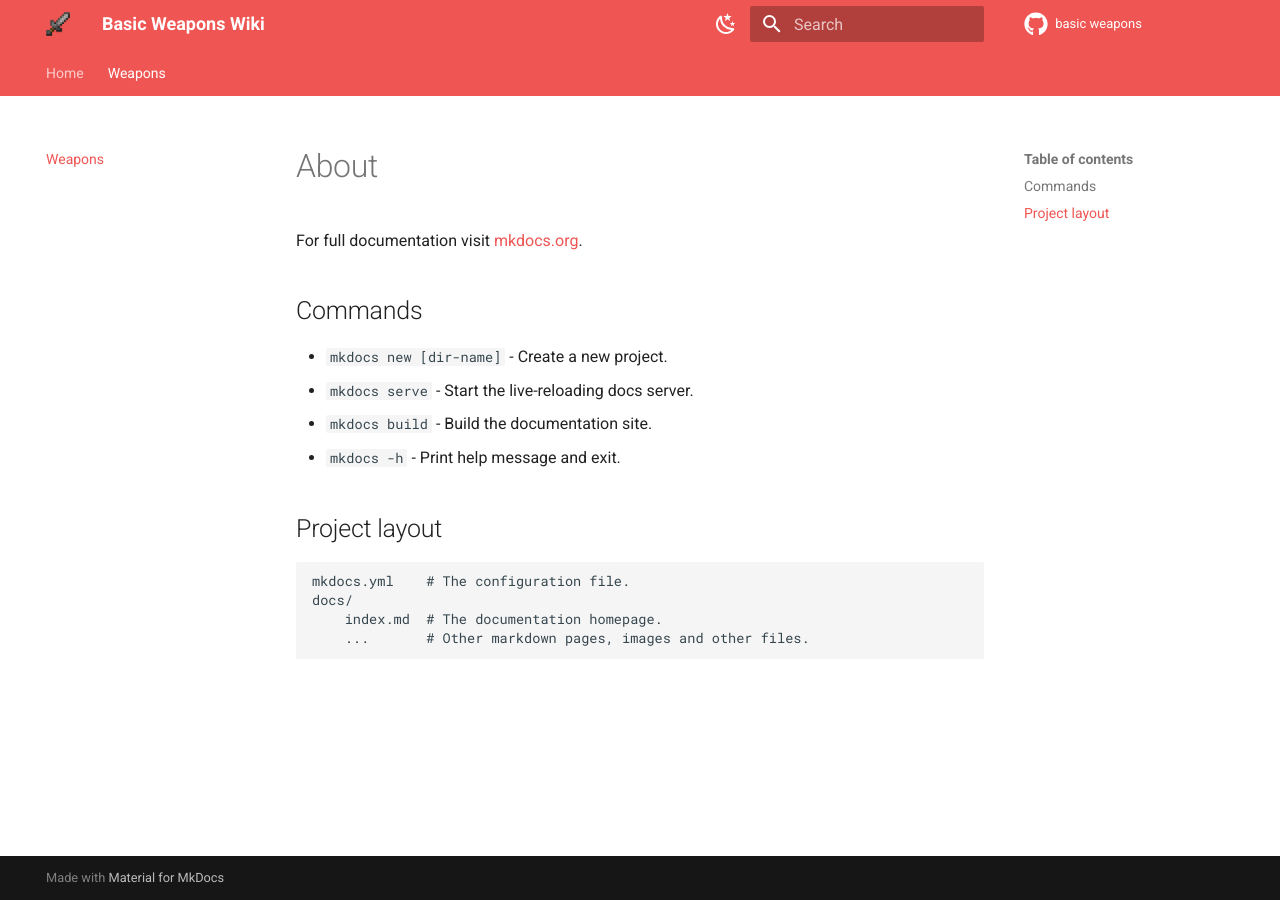
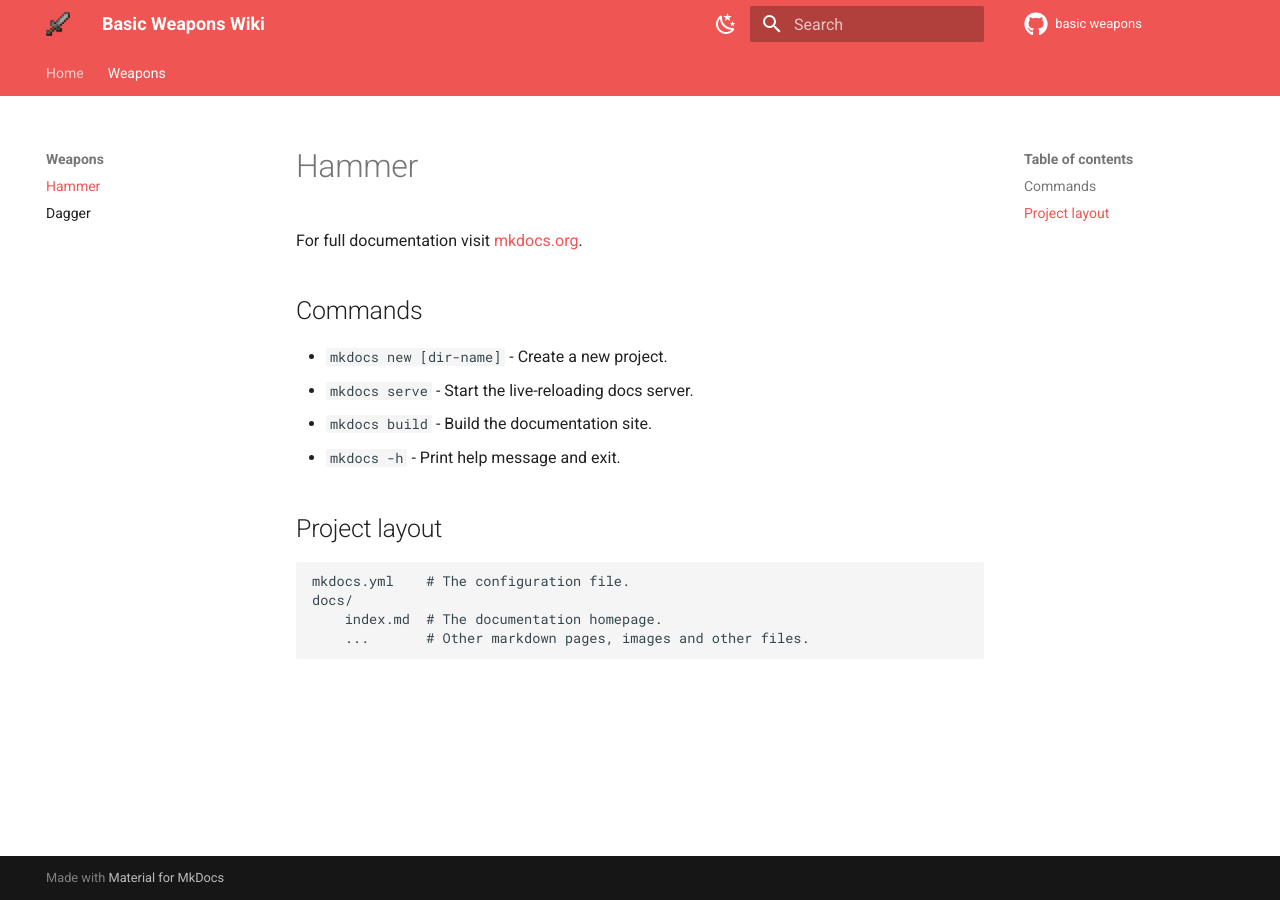
Before and after one commit to Khazoda/basic-weapons-wiki, an MkDocs documentation site: the page built from docs/weapons/hammer.md, in a window 1280 px wide. Built offline with MkDocs 1.6.1 and Material for MkDocs 9.7.7, drawn with Linux system fonts in a browser that asks for light colours; comment, search, counter and statistics services are not loaded.

Commit message:
favicon update

```diff
--- a/docs/weapons.md
+++ b/docs/weapons/hammer.md
@@ -1,4 +1,4 @@
-# About
+# Hammer
 
 For full documentation visit [mkdocs.org](https://www.mkdocs.org).
 
--- a/mkdocs.yml
+++ b/mkdocs.yml
@@ -5,10 +5,14 @@
 
 nav:
   - Home: index.md
-  - Weapons: weapons.md
+  - Weapons:
+    - weapons/hammer.md
+    - weapons/dagger.md
+
 theme:
   name: material
   logo: assets/logo.png
+  favicon: assets/logo.png
   icon:
     repo: fontawesome/brands/github
   palette:
@@ -35,3 +39,9 @@
     - navigation.instant.progress
     - navigation.tracking
     - navigation.tabs
+    - navigation.indexes
+    - navigation.expand
+    - search.suggest
+    - search.share
+    - navigation.top
+    - content.code.annotate
```
Also changed, not shown: docs/weapons/dagger.md (added, +17 -0 lines).
